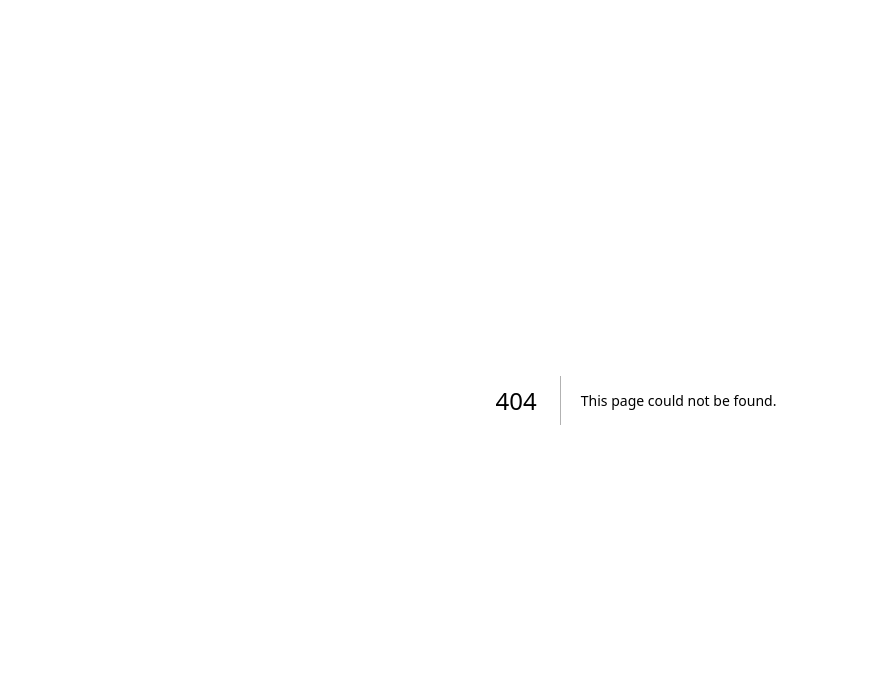
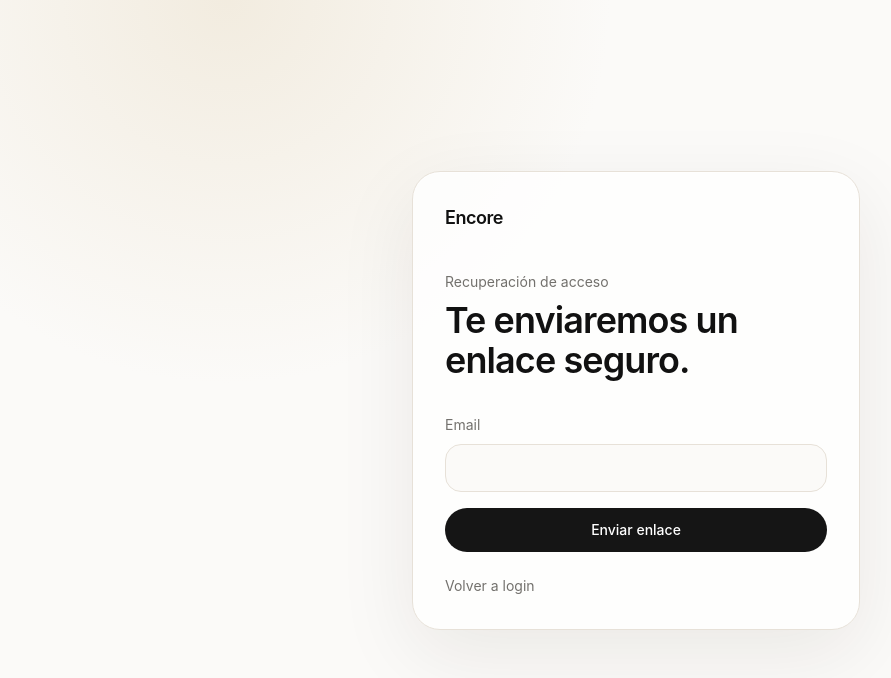
Before and after one commit to chemamaria74-lab/encore-collective, a Next.js app in the folder frontend/: page / in a window 1280 px wide. Before the commit this address had no page. Shown: the top 678 px of the page, without its empty margins (4-895 px from the left). Built offline with nearby package versions, Linux system fonts and the light colour scheme.

Commit message:
Add files via upload

```diff
--- /dev/null
+++ b/frontend/src/app/page.tsx
@@ -0,0 +1,36 @@
+import Link from "next/link";
+import { Button } from "@/components/button";
+
+export default function ForgotPasswordPage() {
+  return (
+    <main className="grid min-h-screen place-items-center px-6 py-16">
+      <div className="mx-auto w-full max-w-md rounded-[1.75rem] border border-line bg-white/78 p-8 premium-ring">
+        <Link href="/" className="text-lg font-semibold tracking-tight">
+          Encore
+        </Link>
+        <div className="mt-10">
+          <p className="text-sm text-muted">Recuperación de acceso</p>
+          <h1 className="mt-2 text-4xl font-semibold tracking-tight">
+            Te enviaremos un enlace seguro.
+          </h1>
+        </div>
+        <form className="mt-8 space-y-4">
+          <label className="block">
+            <span className="text-sm text-muted">Email</span>
+            <input
+              type="email"
+              className="mt-2 h-12 w-full rounded-2xl border border-line bg-background px-4 outline-none transition focus:border-gold"
+            />
+          </label>
+          <Button className="w-full">Enviar enlace</Button>
+        </form>
+        <Link
+          href="/login"
+          className="mt-6 inline-flex text-sm text-muted transition hover:text-ink"
+        >
+          Volver a login
+        </Link>
+      </div>
+    </main>
+  );
+}
```
